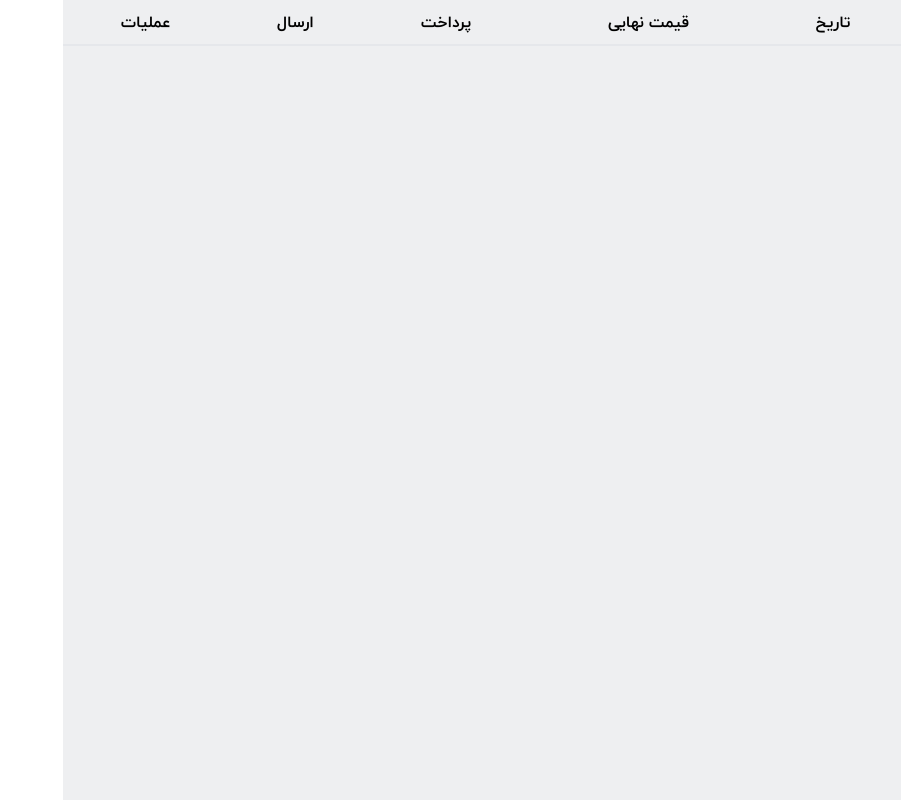
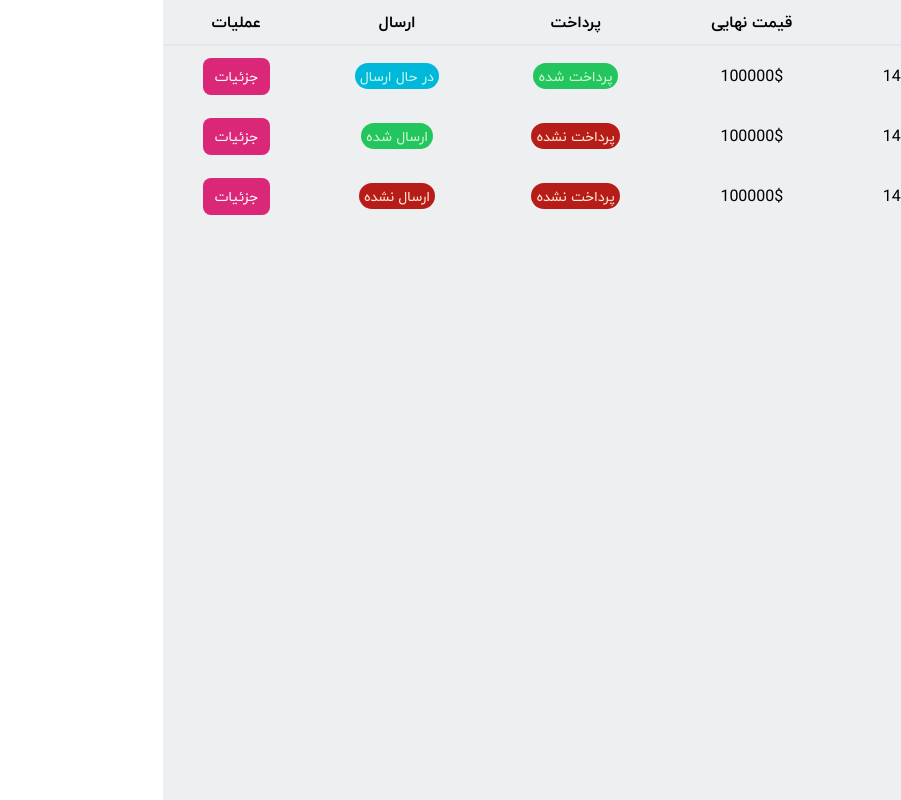
Before and after one commit to mahsanajafii/e-commerce, a React (Vite) app: page /my-orders in a window 1280 px wide. Shown: the whole page, without its empty margins (379-1280 px from the left). Built offline with nearby package versions, Linux system fonts and the light colour scheme; grey boxes are pictures that could not be loaded.

Commit message:
feat: :sparkles: complete MyOrder component and MyOrderPage.
#46

```diff
--- a/src/components/common/badge/Badge.tsx
+++ b/src/components/common/badge/Badge.tsx
@@ -3,13 +3,14 @@ import { ReactNode } from "react";
 interface IBadgeProps {
   children: ReactNode;
   padding?: "px-2" | "px-2.5";
-  fontSize?: "text-[1.1rem]" | "text-[1.2rem]";
+  fontSize?: "text-[1.1rem]" | "text-[1.2rem]" | "text-[1.4rem]";
+  status?: "pending-badge" | "success-badge" | "error-badge";
 }
 
-const Badge: React.FC<IBadgeProps> = ({ children, fontSize, padding }) => {
+const Badge: React.FC<IBadgeProps> = ({ children, fontSize, padding, status }) => {
   return (
     <div
-      className={`${fontSize} ${padding} font-normal text-primary-lighter rounded-full bg-primary-dark flex justify-center items-center py-1`}
+      className={`${fontSize} ${padding} ${status} $textColor font-normal text-primary-lighter bg-primary-dark rounded-full inline-flex justify-center items-center py-1`}
     >
       {children}
     </div>
--- a/src/components/common/table/Table.tsx
+++ b/src/components/common/table/Table.tsx
@@ -52,11 +52,31 @@ const Table = ({
                     className="w-16 h-16"
                   ></img>
                 ) : head === "عملیات" ? (
-                  <Button>{item[head]}</Button>
-                ) : head === "وضعیت ارسال" ? (
-                  <Badge>{item[head]}</Badge>
-                ) : head === "وضعیت پرداخت" ? (
-                  <Badge>{item[head]}</Badge>
+                  <Button className="bg-primary-main px-[1.2rem] py-[0.8rem] rounded-[0.8rem] text-[1.4rem] text-text-button font-normal">
+                    {item[head]}
+                  </Button>
+                ) : head === "ارسال" ? (
+                  <Badge
+                    padding="px-2"
+                    fontSize="text-[1.4rem]"
+                    status={
+                      item[head] === "در حال ارسال" ? "pending-badge"
+                      : item[head] === "ارسال شده" ? "success-badge"
+                      : "error-badge" // if item[head] === "ارسال نشده"
+                    }
+                  >
+                    {item[head]}
+                  </Badge>
+                ) : head === "پرداخت" ? (
+                  <Badge
+                    padding="px-2"
+                    fontSize="text-[1.4rem]"
+                    status={
+                      item[head] === "پرداخت شده" ? "success-badge" : "error-badge"
+                    }
+                  >
+                    {item[head]}
+                  </Badge>
                 ) : (
                   item[head]
                 )}
--- a/src/components/myOrders/MyOrders.tsx
+++ b/src/components/myOrders/MyOrders.tsx
@@ -1,7 +1,6 @@
 import Table from "../common/table/Table";
 
 interface IMyOrder {
-  imageSource: string,
   [index: string]: string | number,
 }
 
--- a/src/designs/index.css
+++ b/src/designs/index.css
@@ -14,3 +14,17 @@
         @apply font-Iran-Yekan;
     }
 }
+
+@layer utilities {
+    .pending-badge{
+        @apply bg-info-main text-info-lighter
+    }
+
+    .success-badge{
+        @apply bg-success-main text-success-lighter
+    }
+
+    .error-badge{
+        @apply bg-error-main text-error-lighter
+    }
+}
--- a/src/pages/myOrdersPage/MyOrdersPage.tsx
+++ b/src/pages/myOrdersPage/MyOrdersPage.tsx
@@ -2,40 +2,31 @@ import MyOrders from "../../components/myOrders/MyOrders"
 
 const items = [
     {
-      imageSource: "zsadfsdf",
-      productTitle: "iphone promax 15",
-      totalPrice: "100000$",
-      orderDate : "1403/06/25",
-      paymentStatus : "پرداخت شده",
-      shippingStatus : "در حال ارسال",
-      operationDetails : "جزئیات",
+      "عکس": "zsadfsdf",
+      "نام محصول": "iphone promax 15",
+      "تاریخ" : "1403/06/25",
+      "قیمت نهایی": "100000$",
+      "پرداخت" : "پرداخت شده",
+      "ارسال" : "در حال ارسال",
+      "عملیات" : "جزئیات",
     },
     {
-      imageSource: "zsadfsdf",
-      productTitle: "iphone promax 15",
-      totalPrice: "100000$",
-      orderDate : "1403/06/25",
-      paymentStatus : "پرداخت شده",
-      shippingStatus : "در حال ارسال",
-      operationDetails : "جزئیات",
+      "عکس": "zsadfsdf",
+      "نام محصول": "iphone promax 15",
+      "تاریخ" : "1403/06/25",
+      "قیمت نهایی": "100000$",
+      "پرداخت" : "پرداخت نشده",
+      "ارسال" : "ارسال شده",
+      "عملیات" : "جزئیات",
     },
     {
-      imageSource: "zsadfsdf",
-      productTitle: "iphone promax 15",
-      totalPrice: "100000$",
-      orderDate : "1403/06/25",
-      paymentStatus : "پرداخت شده",
-      shippingStatus : "در حال ارسال",
-      operationDetails : "جزئیات",
-    },
-    {
-      imageSource: "zsadfsdf",
-      productTitle: "iphone promax 15",
-      totalPrice: "100000$",
-      orderDate : "1403/06/25",
-      paymentStatus : "پرداخت شده",
-      shippingStatus : "در حال ارسال",
-      operationDetails : "جزئیات",
+      "عکس": "zsadfsdf",
+      "نام محصول": "iphone promax 15",
+      "تاریخ" : "1403/06/25",
+      "قیمت نهایی": "100000$",
+      "پرداخت" : "پرداخت نشده",
+      "ارسال" : "ارسال نشده",
+      "عملیات" : "جزئیات",
     },
   ];
 
```
